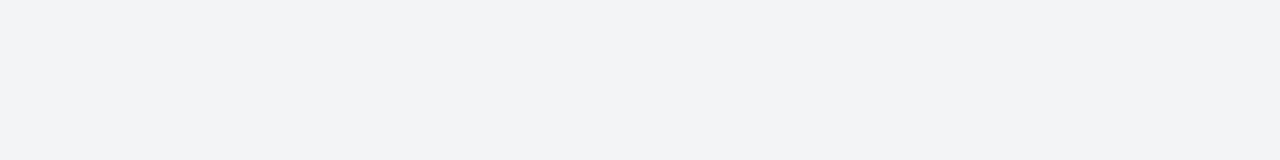
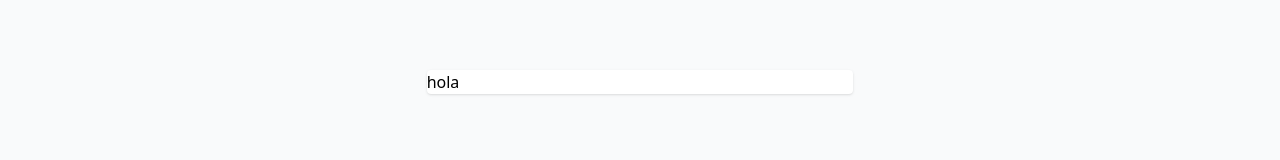
Before and after one commit to Mauri-Godoy/Angular-platzi_trello_clone, an Angular app: page /login in a window 1280 px wide. Shown: the part 186-346 px from the top of the page. Built offline with nearby package versions, Linux system fonts and the light colour scheme.

Commit message:
Update login.component.html

```diff
--- a/src/app/pages/login/login.component.html
+++ b/src/app/pages/login/login.component.html
@@ -1,4 +1,4 @@
-<div class="w-screen h-screen bg-gray-100 relative">
+<div class="w-screen h-screen bg-gray-50 relative">
   <div class="absolute w-full h-full">
     <img class="absolute w-96 left-0 bottom-0" src="/assets/svg/undraw_online_test_re_kyfx.svg" alt="background left">
     <img class="absolute w-96 right-0 bottom-0" src="../../../assets/svg/undraw_working_remotely_re_6b3a.svg" alt="background right">
@@ -7,6 +7,8 @@
     <header class="pt-6 pb-2 flex justify-center">
       <img class="h-56" src="../../../assets/logos/Trello/PNG@2x/logo-gradient-blue-trello.png" alt="">
     </header>
-    <div class="bg-white rounded shadow"></div>
+    <div class="bg-white rounded shadow">
+      <h1>hola</h1>
+    </div>
   </div>
 </div>
```
